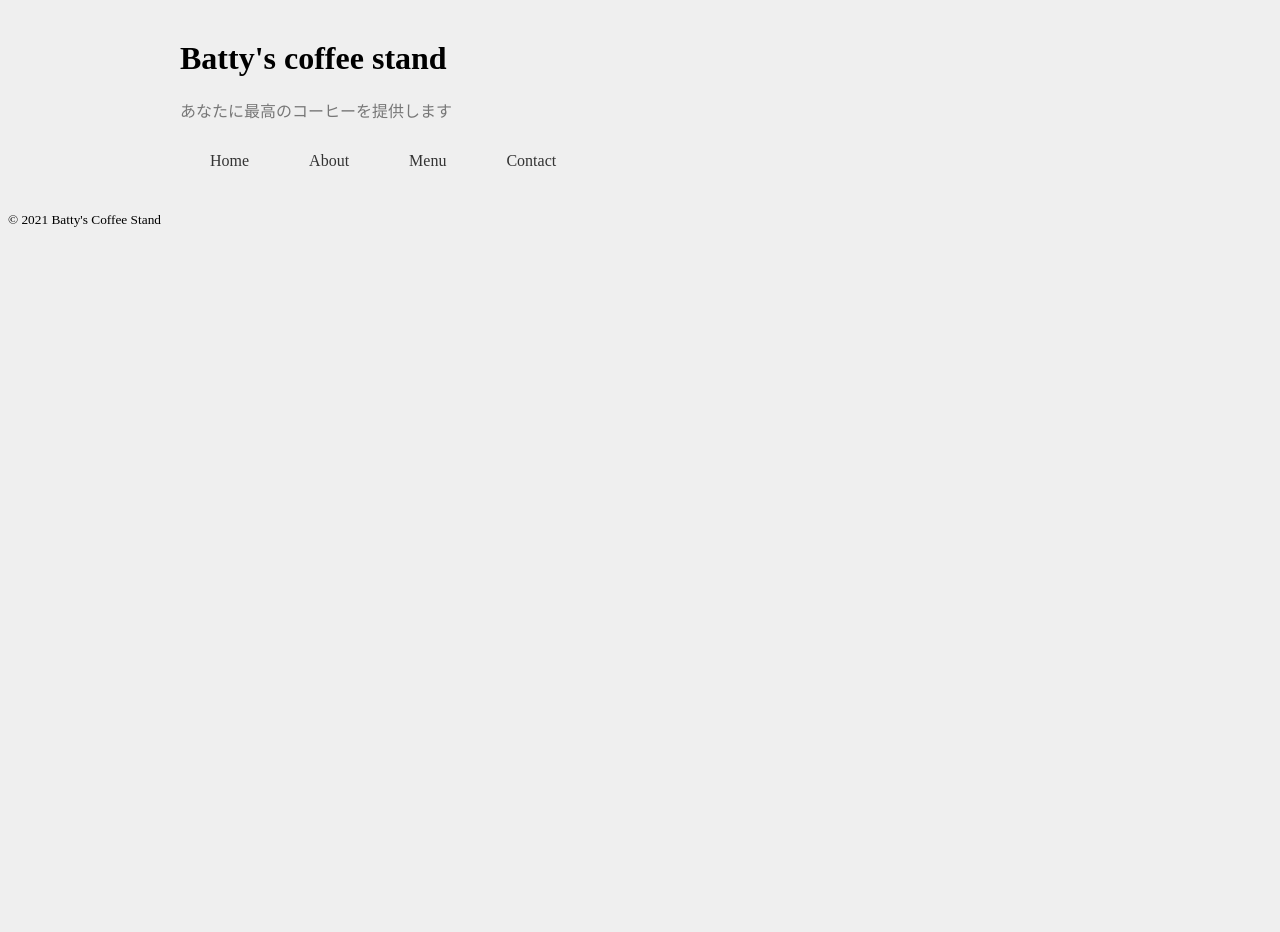
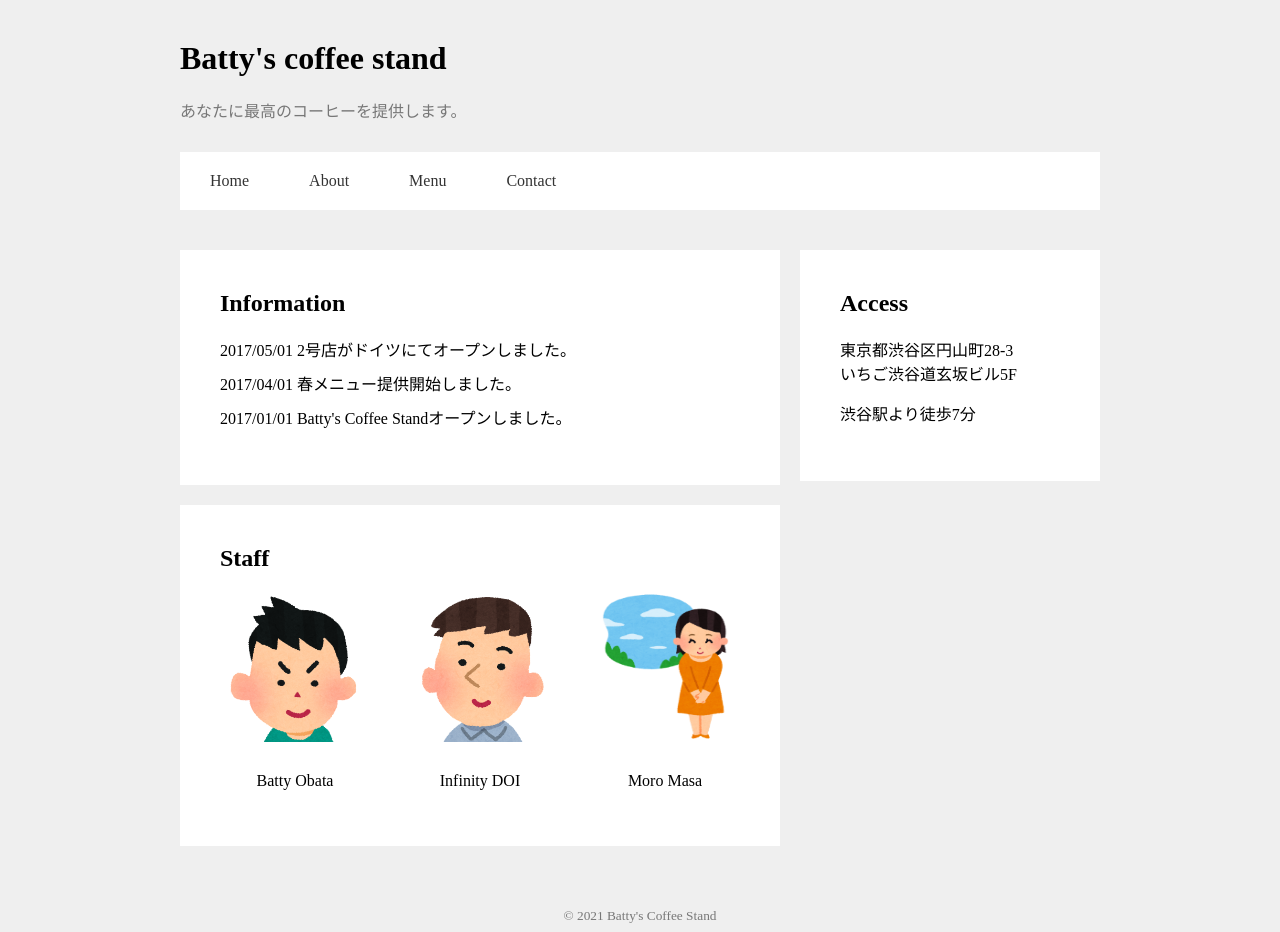
Before and after one commit to ysk2002158/html-sample, a plain HTML site: page index.html in a window 1280 px wide. Before the commit the page ends 800 px from the top, so only its background shows below. Drawn offline with Linux system fonts and the light colour scheme.

Commit message:
CSS httml-sample #1

```diff
--- a/css/style.css
+++ b/css/style.css
@@ -47,3 +47,60 @@ header {
     display: block;
     clear: both;
 }
+footer {
+    text-align: center;
+}
+.copyright {
+color: #777;
+}
+.card-contents {
+    padding: 40px;
+    margin-bottom: 20px;
+    background-color: #fff;
+}
+
+.card-title {
+    font-size: 24px;
+    font-weight: bold;
+    margin-top: 0;
+    margin-bottom: 20px;
+}
+
+main {
+    width: 600px;
+    margin-right: 20px;
+    float: left;
+}
+
+aside {
+    width: 300px;
+    float: left;
+}
+.information-list {
+    list-style-type: none;
+    padding-left: 0;
+  }
+
+  .information-list li {
+    margin-bottom: 10px;
+  }
+
+  .staff {
+    width: 150px;
+    margin-right: 35px;
+    float: left;
+}
+
+.staff:last-child {
+    margin-right: 0;
+}
+
+.staff-image {
+    margin-bottom: 10px;
+    width: 150px;
+    height: 150px;
+}
+
+.staff-name {
+    text-align: center;
+}
--- a/index.html
+++ b/index.html
@@ -12,19 +12,54 @@
         <div class="container">
             <div class="header-title">
                 <h1 class="logo">Batty's coffee stand</h1>
-                <p class="title-text">あなたに最高のコーヒーを提供します</p>
+                <p class="title-text">あなたに最高のコーヒーを提供します。</p>
             </div>
-            <u1 class="header-navigation clearfix">
+            <ul class="header-navigation clearfix">
                 <li><a href="#">Home</a></li>
                 <li><a href="#">About</a></li>
-                <li><a href="#">Menu</a></li>
-                <li><a href="#">Contact</a></li>
-            </u1>
+                <li><a href="#">Menu</a></li>                    <li><a href="#">Contact</a></li>
+            </ul>
         </div>
     </header>
-    <footar>
+    <div class="container clearfix">
+        <main>
+           <div class="card-contents">
+              <h2 class="card-title">Information</h2>
+               <ul class="information-list">
+                 <li>2017/05/01 2号店がドイツにてオープンしました。</li>
+                 <li>2017/04/01 春メニュー提供開始しました。</li>
+                 <li>2017/01/01 Batty's Coffee Standオープンしました。</li>
+               </ul>
+             </div>
+             <div class="card-contents">
+               <h2 class="card-title">Staff</h2>
+                <div class="staff-list clearfix">
+                   <div class="staff">
+                     <img src="img/staff_01.png" class="staff-image">
+                     <p class="staff-name">Batty Obata</p>
+                   </div>
+                   <div class="staff">
+                     <img src="img/staff_02.png" class="staff-image">
+                     <p class="staff-name">Infinity DOI</p>
+                   </div>
+                   <div class="staff">
+                     <img src="img/staff_03.png" class="staff-image">
+                     <p class="staff-name">Moro Masa</p>
+                   </div>
+                 </div>
+             </div>
+           </main>
+           <aside>
+             <div class="card-contents">
+               <h2 class="card-title">Access</h2>
+                <p>東京都渋谷区円山町28-3<br>いちご渋谷道玄坂ビル5F</p>
+                <p>渋谷駅より徒歩7分</p>
+             </div>
+           </aside>
+         </div>
+    <footer>
         <small class="copyright">© 2021 Batty's Coffee Stand</small>
-    </footar>
+    </footer>
 </body>
 
 </html>
```
Also changed, not shown: img/staff_01.jpg (added), img/staff_01.png (added), img/staff_02.jpg (added), img/staff_02.png (added), img/staff_03.png (renamed from img/aisatsu2_konnichiwa.png).
